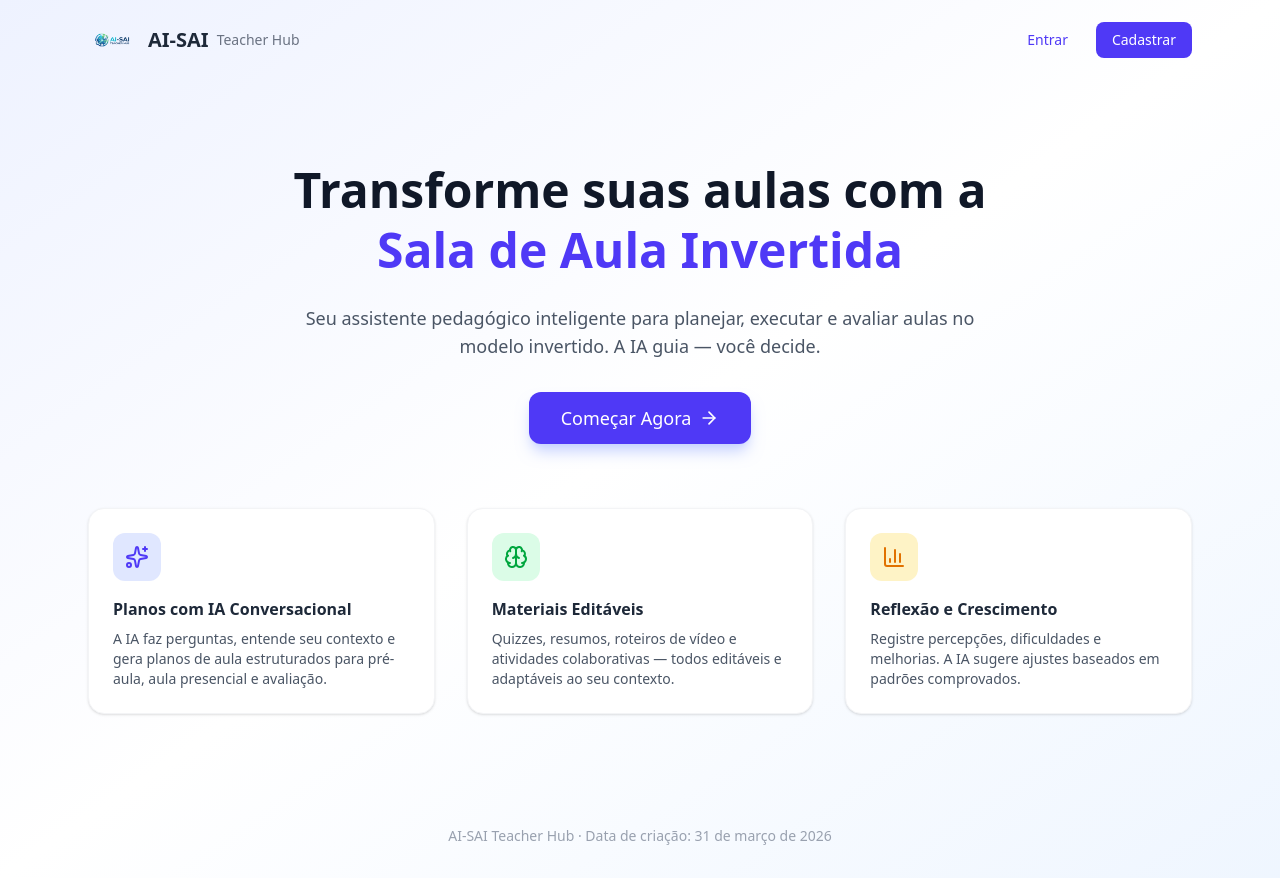
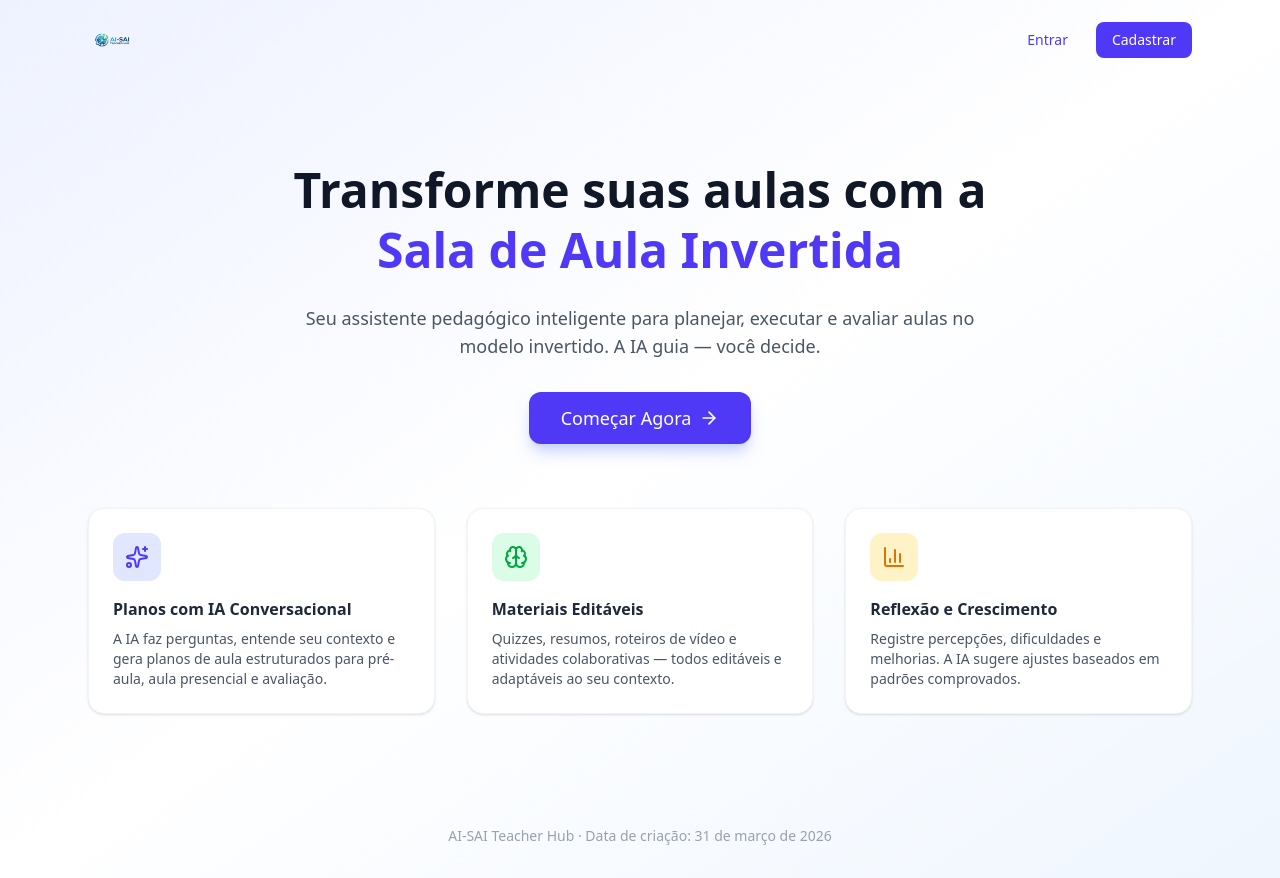
Before and after one commit to demchukserhii75-beep/AI-Sai-Teacher-Hub, a React (Vite) app in the folder client/: page / in a window 1280 px wide. Built offline with nearby package versions, Linux system fonts and the light colour scheme; no server answers.

Commit message:
update: change logo style

```diff
--- a/client/src/components/layout/Navbar.tsx
+++ b/client/src/components/layout/Navbar.tsx
@@ -17,9 +17,6 @@ export default function Navbar() {
         className="flex items-center gap-2 cursor-pointer"
         onClick={() => navigate('/dashboard')}
       >
-        {/* <BookOpen className="w-8 h-8 text-indigo-600" />
-        <span className="text-xl font-bold text-gray-800">AI-SAI</span>
-        <span className="text-sm text-gray-500 hidden sm:inline">Teacher Hub</span> */}
       </div>
 
       {user && (
--- a/client/src/components/trails/MicroContentCard.tsx
+++ b/client/src/components/trails/MicroContentCard.tsx
@@ -30,7 +30,6 @@ export default function MicroContentCard({ trail }: Props) {
         className="w-full flex items-start justify-between text-left"
       >
         <div className="flex items-start gap-2">
-          {/* <BookOpen className="w-4 h-4 mt-0.5 opacity-60" /> */}
           <div>
             <h4 className="text-sm font-medium text-gray-800">{trail.title}</h4>
             <div className="flex items-center gap-2 mt-1">
--- a/client/src/pages/Landing.tsx
+++ b/client/src/pages/Landing.tsx
@@ -14,10 +14,6 @@ export default function Landing() {
             alt="AI-SAI Logo"
             className="w-12 h-12 object-contain"
           />
-          <div className="flex items-center gap-2">
-            <span className="text-xl font-bold text-gray-800">AI-SAI</span>
-            <span className="text-sm text-gray-500">Teacher Hub</span>
-          </div>
         </div>
         <div className="flex gap-3">
           <button
```
